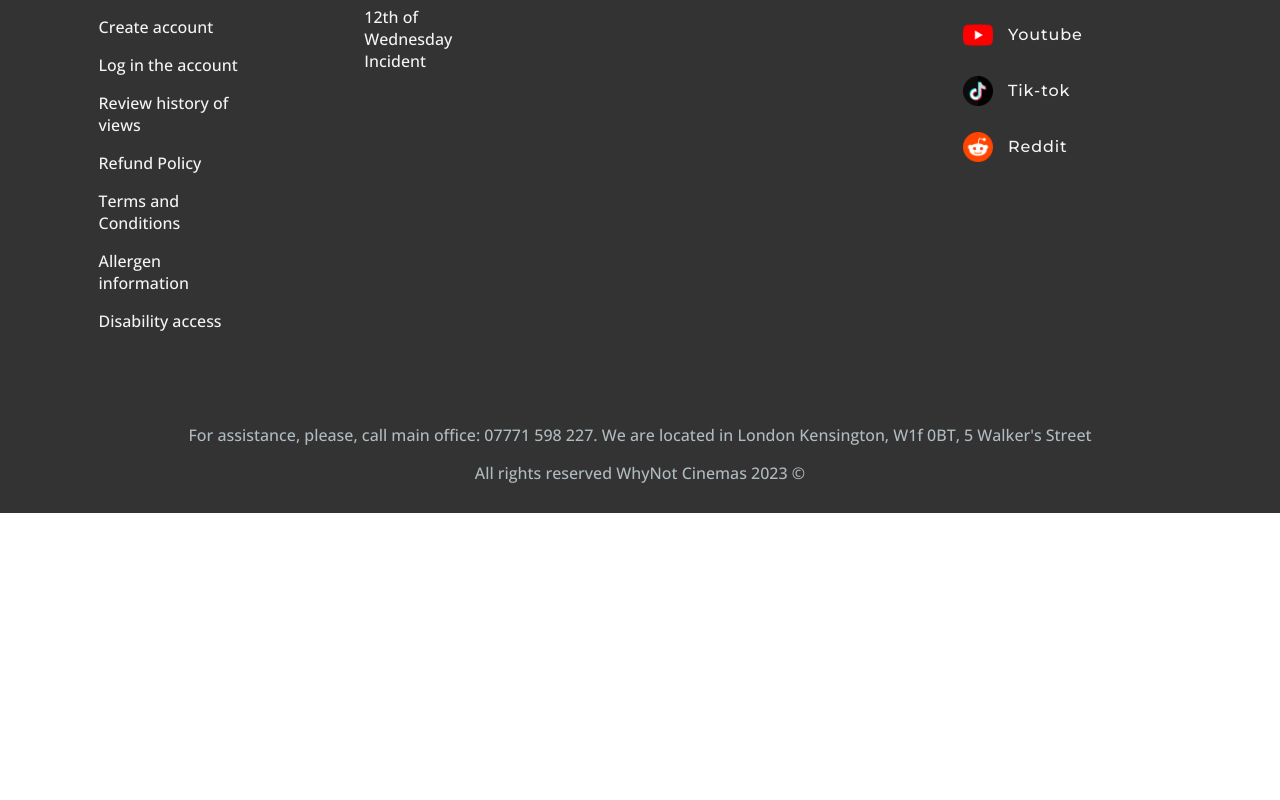
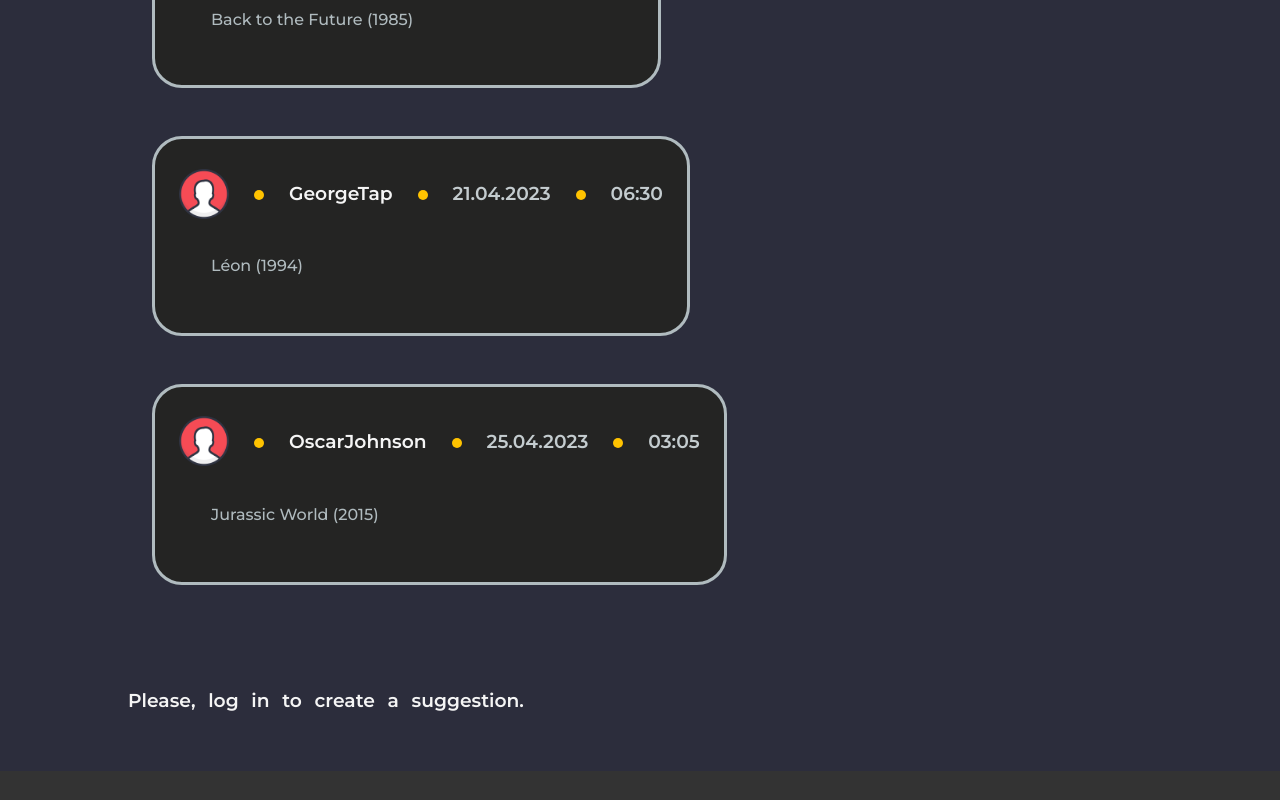
Before and after one commit to Nazazer-Mik/cinema-website, a React (Create React App) app: page /upcoming in a window 1280 px wide. Shown: the part 1840-2640 px from the top of the page. Before the commit the page ends 2353 px from the top, so only its background shows below. Built offline with nearby package versions, Linux system fonts and the light colour scheme; a web font is replaced by a local one.

Commit message:
postSuggs died

```diff
--- a/src/components/MoviePage/MoviePage.js
+++ b/src/components/MoviePage/MoviePage.js
@@ -55,9 +55,17 @@ function MoviePage (props) {
             date: new Date(Date.now()),
             message: document.getElementById('comment-body')?.value
         }
+
         let revs = reviewsState.filter(r => r.title === movie.title);
 
-        revs[0].comments.push(newComment);
+        if (revs.length !== 0)
+            revs[0].comments.push(newComment);
+        else
+            revs.push({
+                title: movie.title,
+                comments: [newComment]
+            });
+
         setReviewsState(revs);
     }
 
@@ -76,6 +84,19 @@ function MoviePage (props) {
             return <h3 style={{display: "block"}}>Please, log in to leave reviews.</h3>
     }
 
+    let orderButton = () => {
+        if (movie.location !== 'soon')
+        {
+            return (<div className='ticket-box'>
+                <div className='ticket-button'>Buy Tickets</div>
+                <h3>Available dates and times:</h3>
+                <table>
+                    {availability.find(findObj).availableOn.map(arr => pasteTimes(arr))}
+                </table>
+            </div>);
+        }
+    }
+
     let findObj = (e) => e.title === movie.title;
 
     window.scrollTo(0, 0);
@@ -89,19 +110,7 @@ function MoviePage (props) {
             title={movie.trailerTitle}
             frameBorder="0" allow="accelerometer; autoplay; clipboard-write; encrypted-media; gyroscope; picture-in-picture; web-share" allowFullScreen></iframe>
             {
-                () => { //>>>>>>>>>???????????????????????????
-                    console.log(movie.location);
-                    if (movie.location !== 'soon')
-                    {
-                        return (<div className='ticket-box'>
-                            <div className='ticket-button'>Buy Tickets</div>
-                            <h3>Available dates and times:</h3>
-                            <table>
-                                {availability.find(findObj).availableOn.map(arr => pasteTimes(arr))}
-                            </table>
-                        </div>);
-                    }
-                }
+                orderButton()
             }
             </div>
         </div>
--- a/src/components/SignButton/SignButton.css
+++ b/src/components/SignButton/SignButton.css
@@ -15,6 +15,7 @@
     transition: all 0.3s ease;
     cursor: pointer;
     width: fit-content;
+    user-select: none;
 }
 
 .sign-button:hover
--- a/src/pages/Upcoming/Upcoming.css
+++ b/src/pages/Upcoming/Upcoming.css
@@ -33,6 +33,11 @@
     align-self: start;
 }
 
+.barn-container
+{
+    max-width: 80%;
+}
+
 .vote-description h2, .barn-container h2
 {
     color:#FFC300;
@@ -54,3 +59,50 @@
 {
     text-decoration: underline 3px #ffb111;
 }
+
+.suggestion-block
+{
+    display: inline-block;
+    margin: 3vh;
+    padding: 3vh;
+    border: 3px solid #b0bbbf;
+    border-radius: 30px;
+    background-color: #242423;
+}
+
+.suggestion-block img
+{
+    max-width: 50px;
+    display: inline-block;
+    vertical-align: middle;
+}
+
+
+.suggestion-block h3
+{
+    font-family: 'Montserrat', sans-serif;
+    color: #f5f5f5;
+    display: inline-block;
+    vertical-align: middle;
+    word-spacing: 0.4em;
+}
+
+.suggestion-block p
+{
+    text-indent: 2em;
+    color: #b0bbbf;
+    font-family: 'Montserrat', sans-serif;
+    line-height: 1.5em;
+    padding: 3%;
+    padding-left: 0;
+}
+
+.cm
+{
+    font-family: 'Montserrat', sans-serif;
+    color: #f5f5f5;
+    display: inline-block;
+    vertical-align: middle;
+    word-spacing: 0.4em;
+    margin-top: 10vh;
+}
--- a/src/pages/Upcoming/Upcoming.js
+++ b/src/pages/Upcoming/Upcoming.js
@@ -1,18 +1,77 @@
-import React, { useRef } from 'react';
+import React, { useRef, useState } from 'react';
 import './Upcoming.css'
 import MovieBlock from "../../components/MovieBlock/MovieBlock.js"
 import { movies } from '../Home/list';
 import VotingLine from '../../components/VotingLine/VotingLine.js';
+import { suggestions } from './suggestions';
+import { getDate, getTime } from '../../components/Header/useful';
 
 function Upcoming () {
     let contRef = useRef();
     let threemovies = movies.filter(m => m.location === 'soon').map((m) => <MovieBlock data={m}/>);
+    let user  = sessionStorage.getItem("authorized");
+    let [suggs, setSuggs] = useState(suggestions);
 
     let threeMovies = (
                 <div className='three-top-movies'>
                     {threemovies}
                 </div>
     );
+
+    let genSuggestions = (e) => {
+
+        return (
+            <div className='suggestion-block'>
+                <img src='./images/user.png' alt='user-avatar'/>
+                <h3>
+                    <div className='dot'></div>
+                    {e.username}
+                    <div className='dot'></div>
+                    <font style={{color: "#C4CCCF"}}>
+                        {getDate(e.date)}
+                        <div className='dot'></div>
+                        {getTime(e.date)}
+                    </font>
+                </h3>
+                <p>{e.suggestion}</p>
+            </div>
+        );
+    }
+
+    let checkSuggs = () => {
+            if (suggs.length === 0)
+                return <h3>Seems like noone left a suggestion yet...</h3>
+            else
+                return suggs.map((s) => genSuggestions(s));
+    }
+
+    let postSuggestion = () => {
+        let newSuggestion =
+        {
+            username: user,
+            date: new Date(Date.now()),
+            suggestion: document.getElementById('comment-body')?.value
+        }
+
+        suggestions.push(newSuggestion);
+        if (suggs.length !== suggestions.length)
+            setSuggs(suggestions);
+    }
+
+    let suggestionField = () => {
+        if (user != null)
+        {
+            return (
+                <>
+                    <h3 style={{display: "block"}} className='cm'>Leave a suggestion</h3>
+                    <textarea placeholder='Review...' className='comment-body' id ='comment-body'/>
+                    <div className='sign-button' onClick={postSuggestion}>Create</div>
+                </>
+            )
+        }
+        else
+            return <h3 style={{display: "block"}} className='cm'>Please, log in to create a suggestion.</h3>
+    }
 
     return (
         <div className='upcoming'>
@@ -33,6 +92,8 @@ function Upcoming () {
                 </div>
                 <div className='barn-container'>
                     <h2>Barn on backyard   👋</h2>
+                    {checkSuggs()}
+                    {suggestionField()}
                 </div>
             </div>
         </div>
--- /dev/null
+++ b/src/pages/Upcoming/suggestions.js
@@ -0,0 +1,22 @@
+export let suggestions = [
+    {
+        username: 'JohnGreen',
+        date: new Date(2023, 4, 10, 14, 17),
+        suggestion: `There Will Be Blood (2007)`
+    },
+    {
+        username: 'OliverQ',
+        date: new Date(2023, 3, 4, 10, 0),
+        suggestion: `Back to the Future (1985)`
+    },
+    {
+        username: 'GeorgeTap',
+        date: new Date(2023, 4, 21, 6, 30),
+        suggestion: `Léon (1994)`
+    },
+    {
+        username: 'OscarJohnson',
+        date: new Date(2023, 4, 25, 3, 5),
+        suggestion: `Jurassic World (2015)`
+    }
+]
```
